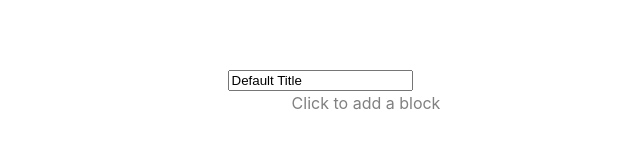
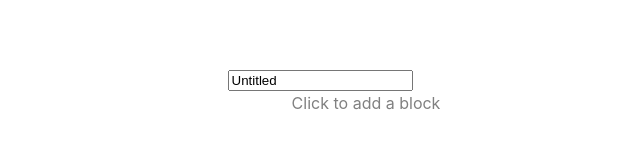
Before and after one commit to merrick-vogt/notion-clone, a React app in the folder ztm-notion-clone/: page / in a window 1280 px wide. Shown: the part 438-586 px from the top of the page, without its empty margins (320-960 px from the left). Built offline with nearby package versions, Linux system fonts and the light colour scheme; the HTML template or start-up script is replaced by a standard one.

Commit message:
reorganizing data management with AppStateContext

```diff
--- a/ztm-notion-clone/src/Node/BasicNode.tsx
+++ b/ztm-notion-clone/src/Node/BasicNode.tsx
@@ -7,15 +7,13 @@
   KeyboardEventHandler,
 } from "react";
 import { nanoid } from "nanoid";
+import { useAppState } from "../state/AppStateContext";
 
 type BasicNodeProps = {
   node: NodeData;
   updateFocusedIndex(index: number): void;
   isFocused: boolean;
   index: number;
-  addNode(node: NodeData, index: number): void;
-  removeNodeByIndex(index: number): void;
-  changeNodeValue(index: number, value: string): void;
 };
 
 export const BasicNode = ({
@@ -23,11 +21,10 @@
   updateFocusedIndex,
   isFocused,
   index,
-  addNode,
-  removeNodeByIndex,
-  changeNodeValue,
 }: BasicNodeProps) => {
   const nodeRef = useRef<HTMLDivElement>(null);
+
+  const { changeNodeValue, removeNodeByIndex, addNode } = useAppState();
 
   useEffect(() => {
     if (isFocused) {
--- a/ztm-notion-clone/src/page/Page.tsx
+++ b/ztm-notion-clone/src/page/Page.tsx
@@ -1,34 +1,16 @@
-import { useState } from 'react'
-import { NodeData } from '../utils/types'
 import { useFocusedNodeIndex } from './useFocusedNodeIndex'
 import { Cover } from './Cover'
 import { Spacer } from './Spacer'
+import { Title } from './Title'
 import { BasicNode } from '../Node/BasicNode'
-import { Title } from './Title'
 import { nanoid } from 'nanoid'
+import { useAppState } from '../state/AppStateContext'
 
 export const Page = () => {
-    const [nodes, setNodes] = useState<NodeData[]>([])
-    const  [title, setTitle] = useState('Default Title')
+    const {title, nodes, setTitle, addNode} = useAppState()
+
     const [ focusedNodeIndex, setFocusedNodeIndex] = useFocusedNodeIndex({nodes})
 
-    const addNode = (node: NodeData, index: number) => {
-        const newNodes = [...nodes]
-        newNodes.splice(index, 0, node)
-        setNodes(newNodes)
-    }
-
-    const removeNodebyIndex = (index: number) => {
-        const newNodes = [...nodes]
-        newNodes.splice(index, 1)
-        setNodes(newNodes)
-    }
-
-    const changeNodeValue = (index: number, value: string) => {
-        const newNodes = [...nodes]
-        newNodes[index].value = value
-        setNodes(newNodes)
-    }
 
     return (
         <>
@@ -42,9 +24,6 @@
                         isFocused={focusedNodeIndex === index}
                         updateFocusedIndex={setFocusedNodeIndex}
                         index={index}
-                        addNode={addNode}
-                        removeNodeByIndex={removeNodebyIndex}
-                        changeNodeValue={changeNodeValue}
                     />
                 ))}
                 <Spacer
```
